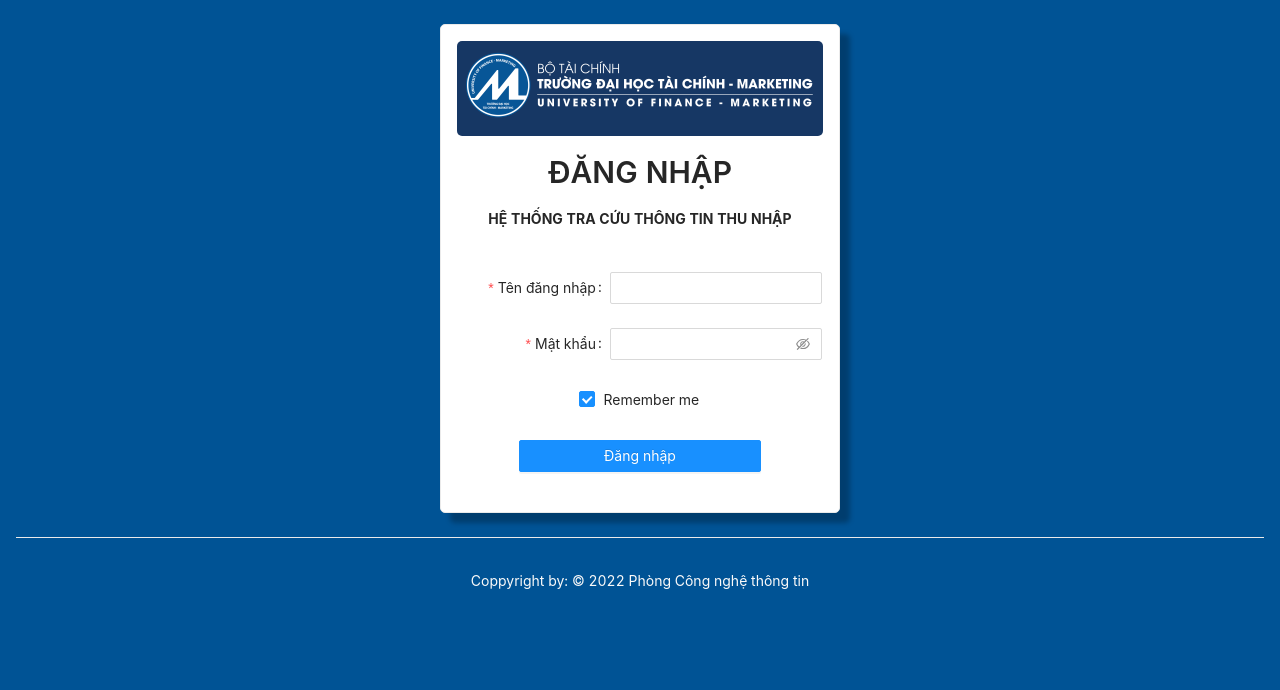
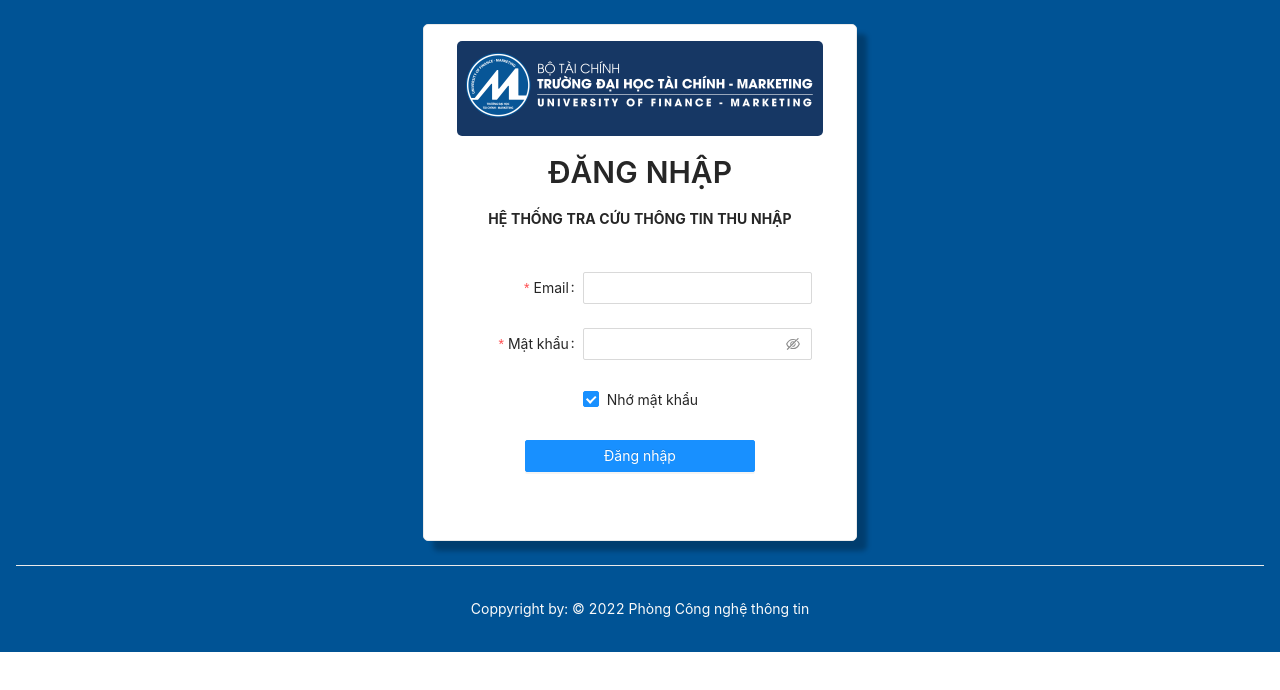
Before and after one commit to quangvinhln2008/tracuuthunhap, a Next.js app in the folder tracuuthunhap/: page /login in a window 1280 px wide. Shown: the top 690 px of the page. Built offline with nearby package versions, Linux system fonts and the light colour scheme.

Commit message:
update login form

```diff
--- a/tracuuthunhap/components/Header/index.jsx
+++ b/tracuuthunhap/components/Header/index.jsx
@@ -17,6 +17,9 @@ const HeaderApp = (props) => {
   const {collapsed, onClickHandle} = props
   const router = useRouter()
   const {pathname} = router
+  const userName = window.localStorage.getItem('fullNameTracuu')
+
+
   function getItem(label, key, icon, children) {
     return {
       key,
@@ -25,10 +28,22 @@ const HeaderApp = (props) => {
       label,
     };
   }
+  function logout(){
+    const isRememberMe = window.localStorage.getItem('rememberTracuu')
+    if (isRememberMe === 'true') {
+      window.localStorage.removeItem('passwordTracuu')
+      window.localStorage.removeItem('emailTracuu')
+      window.localStorage.removeItem('fullNameTracuu')
+      window.localStorage.removeItem('emailTracuu')
+    } else {
+      window.localStorage.clear()
+    }
+    router.push('/login')
+  }
   const items = [
-    getItem('Xin chào, Nguyen Quang Vinh', 'sub1',null, [
+    getItem(`Xin chào, ${userName}`, 'sub1',null, [
       getItem(<Link href={'/profile'}><a onClick={() => router.push('/profile') }>Trang cá nhân</a></Link>, '1', <UserOutlined />),
-      getItem(<Link href={'/logout'}><a onClick={() => router.push('/logout') }>Đăng xuất</a></Link>, '2', <LogoutOutlined />),
+      getItem(<a onClick={logout}>Đăng xuất</a>, '2', <LogoutOutlined />),
     ])
   ];
 
--- a/tracuuthunhap/pages/login/index.jsx
+++ b/tracuuthunhap/pages/login/index.jsx
@@ -1,12 +1,53 @@
-import Ract from 'react'
+import React, {useState, useEffect} from 'react'
 import Head from 'next/head'
-import Icon, { LockOutlined } from '@ant-design/icons';
-import { Button, Checkbox, Form, Input, Typography, Avatar  } from 'antd';
-const { Paragraph , Title } = Typography;
-import logo from '../../public/logo.jpg'
+import { useRouter } from 'next/router'
+import axios from 'axios'
+import {VStack} from '@chakra-ui/react'
+import { Button, Checkbox, Form, Input, Typography, Alert  } from 'antd';
 import styles from './index.module.css'
 
-function Login() {
+const { Paragraph , Title } = Typography;
+
+const Login = () => {
+  const [userName, setUserName] = useState()
+  const [email, setEmail] = useState()
+  const [password, setPassword] = useState()
+  const [statusCode, setStatusCode] = useState()
+  const [error,setError] = useState(false)
+  const [remember,setRemember] = useState(false)
+  const [errorText,setErrorText] = useState('')
+  const router = useRouter()
+
+  async function submitLogin(data){
+    return await axios
+    .post('http://localhost:3001/user/login', {email: data.email, password: data.password})
+    .then((res) => {
+      setEmail(data.email)
+      setPassword(data.password)
+      setUserName(res.data.userName)
+      setStatusCode(res.status)
+      setError(false)
+      if(data.remember){
+        window.localStorage.setItem('fullNameTracuu', res.data.userName)
+        window.localStorage.setItem('emailTracuu', data.email)
+        window.localStorage.setItem('passwordTracuu', data.password)
+        window.localStorage.setItem('rememberTracuu', JSON.stringify(data.remember))
+      }
+
+      router.push('/thunhapthang')
+      return(result)
+    })
+    .catch(function (error) {
+      // handle error
+      setError(true)
+      setErrorText(error?.response?.data.message)
+    })
+  }
+  useEffect(() => {
+    // Prefetch the dashboard page
+    router.prefetch('/thunhapthang')
+  }, [])
+
   return (
     <div className={styles.container}>
       <Head>
@@ -29,14 +70,14 @@ function Login() {
         </div>
         <Title level={2}>ĐĂNG NHẬP</Title>
         <Paragraph><b>HỆ THỐNG TRA CỨU THÔNG TIN THU NHẬP</b></Paragraph >
-        <div style={{marginTop: '2em'}}>
+        <VStack margin={"2em"} alignItems={"center"}>
           <Form
               name="basic"
               labelCol={{
-                span: 10,
+                span: 8,
               }}
               wrapperCol={{
-                span: 16,
+                span: 20,
               }}
               initialValues={{
                 remember: true,
@@ -44,14 +85,16 @@ function Login() {
               // onFinish={onFinish}
               // onFinishFailed={onFinishFailed}
               autoComplete="off"
+              onFinish={submitLogin}
             >
               <Form.Item
-                label="Tên đăng nhập: "
-                name="username"
+                label="Email: "
+                name="email"
                 rules={[
                   {
                     required: true,
-                    message: 'Vui lòng nhập tên đăng nhập!',
+                    message: 'Vui lòng nhập Email!',
+                    type:'email'
                   },
                 ]}
               >
@@ -79,7 +122,7 @@ function Login() {
                   span: 16,
                 }}
               >
-                <Checkbox>Remember me</Checkbox>
+                <Checkbox>Nhớ mật khẩu</Checkbox>
               </Form.Item>
 
               <Form.Item
@@ -93,10 +136,14 @@ function Login() {
                 </Button>
               </Form.Item>
             </Form>
-          </div>
+          </VStack>
         </section>
       </main>
-
+      {error && <Alert
+        message="Lỗi đăng nhập"
+        description={errorText}
+        type={error ? "error": 'success'}
+      />}
       <footer className={styles.footer}>
         <a
           href="https://phongcntt.ufm.edu.vn/"
@@ -105,7 +152,7 @@ function Login() {
         >
           Coppyright by:{' '} © 2022 Phòng Công nghệ thông tin
         </a>
-        </footer>
+      </footer>
     </div>
    );
 }
--- a/tracuuthunhap/styles/globals.css
+++ b/tracuuthunhap/styles/globals.css
@@ -6,9 +6,6 @@ body {
     Ubuntu, Cantarell, Fira Sans, Droid Sans, Helvetica Neue, sans-serif;
 }
 
-#__next{
-  height: 100%;
-}
 a {
   color: inherit;
   text-decoration: none;
```
Also changed, not shown: 1 other file (tests, documents, lock files or other folders).
